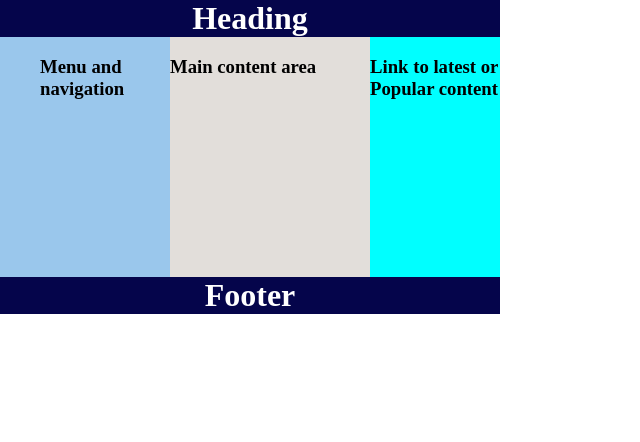
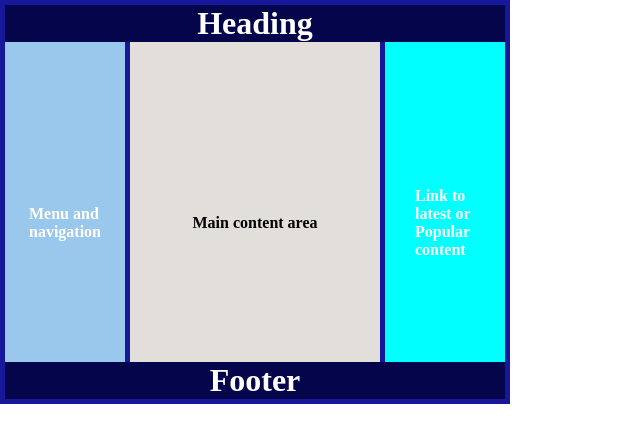
Before and after one commit to Sameekshaa/CSS, a plain HTML site: page index.html in a window 1280 px wide. Shown: the whole page, without its empty margins (0-640 px from the left). Drawn offline with Linux system fonts and the light colour scheme.

Commit message:
Changes made

```diff
--- /dev/null
+++ b/css/style.css
@@ -0,0 +1,83 @@
+body{
+    margin: 0px;
+    border:5px solid rgb(23, 23, 155);
+    width:500px;
+}
+/* div{
+    padding:5px;
+} */
+
+/* .pos{
+    position: relative;
+} */
+
+h1{
+    margin:0px;
+}
+
+header{
+    background-color: rgb(5, 5, 75);
+    color:white;
+    text-align: center;
+}
+
+#section0{
+    float:left;
+    width:120px;
+    height:40vh;
+    margin:0px;
+    position: relative;
+    color:white;
+    /* padding-left: 0px; for menu*/
+    background-color: rgb(154, 199, 236);
+}
+
+#section0 h4{
+    position: absolute;
+    top: 50%;
+    left: 50%;
+    transform: translate(-50%, -50%);
+}
+
+#section1 h4{
+    position: absolute;
+    top: 50%;
+    left: 50%;
+    transform: translate(-50%, -50%);
+}
+
+/* h4{
+margin: 50% auto; */
+
+#section1{
+    position:relative;
+    float:left;
+    width:250px;
+    height:40vh;
+    text-align: center;
+    border-left:5px solid rgb(23, 23, 155);
+    background-color: rgb(226, 222, 218);
+}
+
+#section2 h4{
+    position: absolute;
+    top: 50%;
+    left: 50%;
+    transform: translate(-50%, -50%);
+}
+
+#section2{
+    float:left;
+    position: relative;
+    width:120px;
+    height:40vh;
+    color:white;
+    border-left:5px solid rgb(23, 23, 155);
+    background-color:cyan;
+}
+footer{
+    clear: both;
+    background-color: rgb(5, 5, 75);
+    color:white;
+    text-align: center;
+}
--- a/layout1/index.html
+++ b/index.html
@@ -12,14 +12,14 @@
         <header>
             <h1>Heading</h1>
         </header>
-        <menu>
-            <h3>Menu and navigation</h3>
-        </menu>
-        <section id="section1">
-            <h3>Main content area</h3>
+        <section id= section0 class ="pos">
+            <h4>Menu and navigation</h4>
         </section>
-        <section id = "section2">
-            <h3>Link to latest or Popular content</h3>
+        <section id="section1" class ="pos" >
+            <h4>Main content area</h4>
+        </section>
+        <section id = "section2" class ="pos">
+            <h4>Link to latest or Popular content</h4>
         </section>
         <footer>
             <h1>Footer</h1>
--- a/layout1/css/style.css
+++ /dev/null
@@ -1,42 +0,0 @@
-body{
-    margin: 0px;
-
-}
-div{
-    width:500px;
-
-}
-h1{
-    margin:0px;
-}
-header{
-    background-color: rgb(5, 5, 75);
-    color:white;
-    text-align: center;
-}
-menu{
-    float:left;
-    width:130px;
-    height:30vh;
-    margin:0px;
-    background-color: rgb(154, 199, 236);
-
-}
-#section1{
-    float:left;
-    width:200px;
-    height:30vh;
-    background-color: rgb(226, 222, 218);
-}
-#section2{
-    float:left;
-    width:130px;
-    height:30vh;
-    background-color:cyan;
-}
-footer{
-    clear: both;
-    background-color: rgb(5, 5, 75);
-    color:white;
-    text-align: center;
-}
```
Also changed, not shown: 1 other file.
